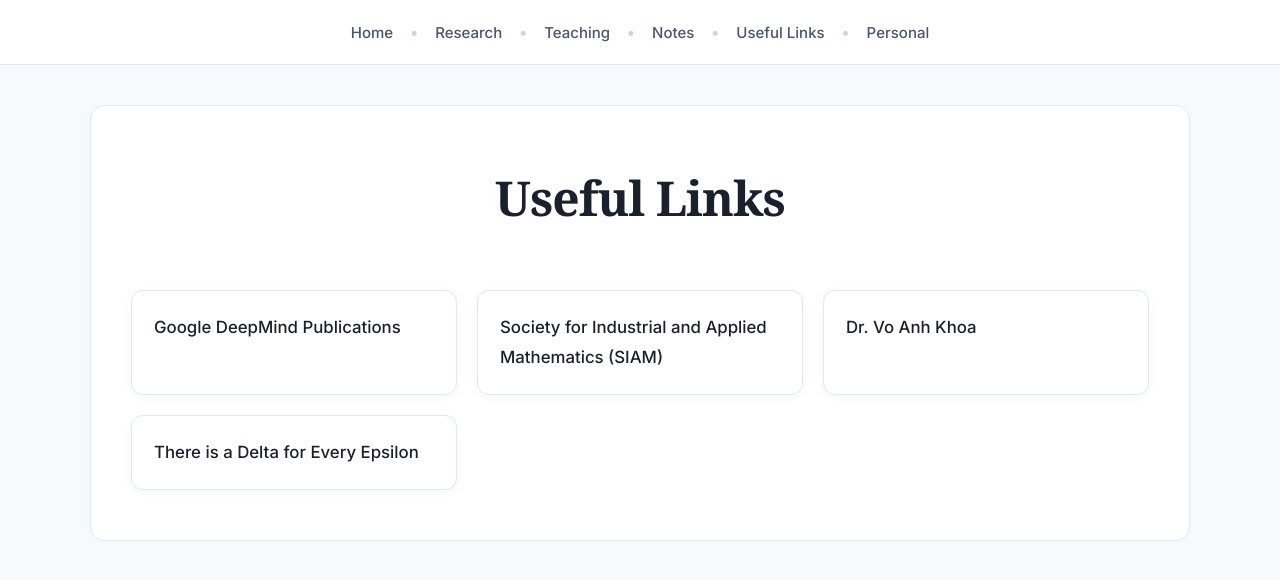
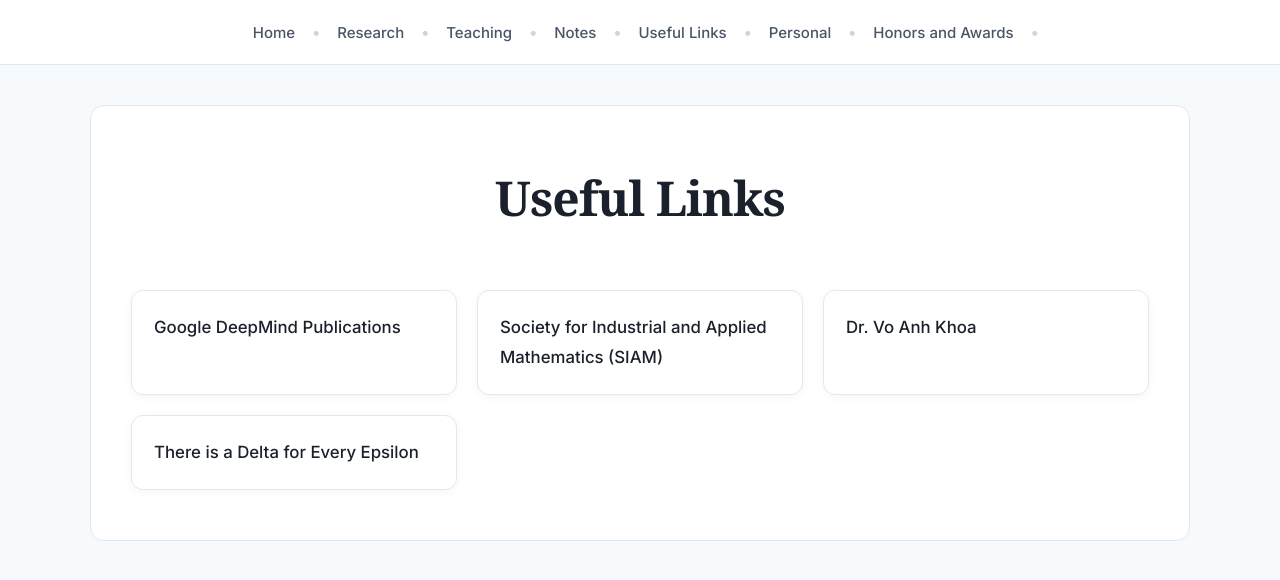
Before and after one commit to uma-adam/uma-adam.github.io, a plain HTML site: page useful_links.html in a window 1280 px wide. Drawn offline with Linux system fonts and the light colour scheme.

Commit message:
Add link to Honors and Awards section

```diff
--- a/useful_links.html
+++ b/useful_links.html
@@ -210,6 +210,10 @@ a{
   <span class="spaced">&bull;</span>
 
   <a href="personal.html">Personal</a>
+  <span class="spaced">&bull;</span>
+
+<a href="Awards.html">Honors and Awards</a>
+<span class="spaced">&bull;</span>
 </nav>
 
 <!-- MAIN -->
```
